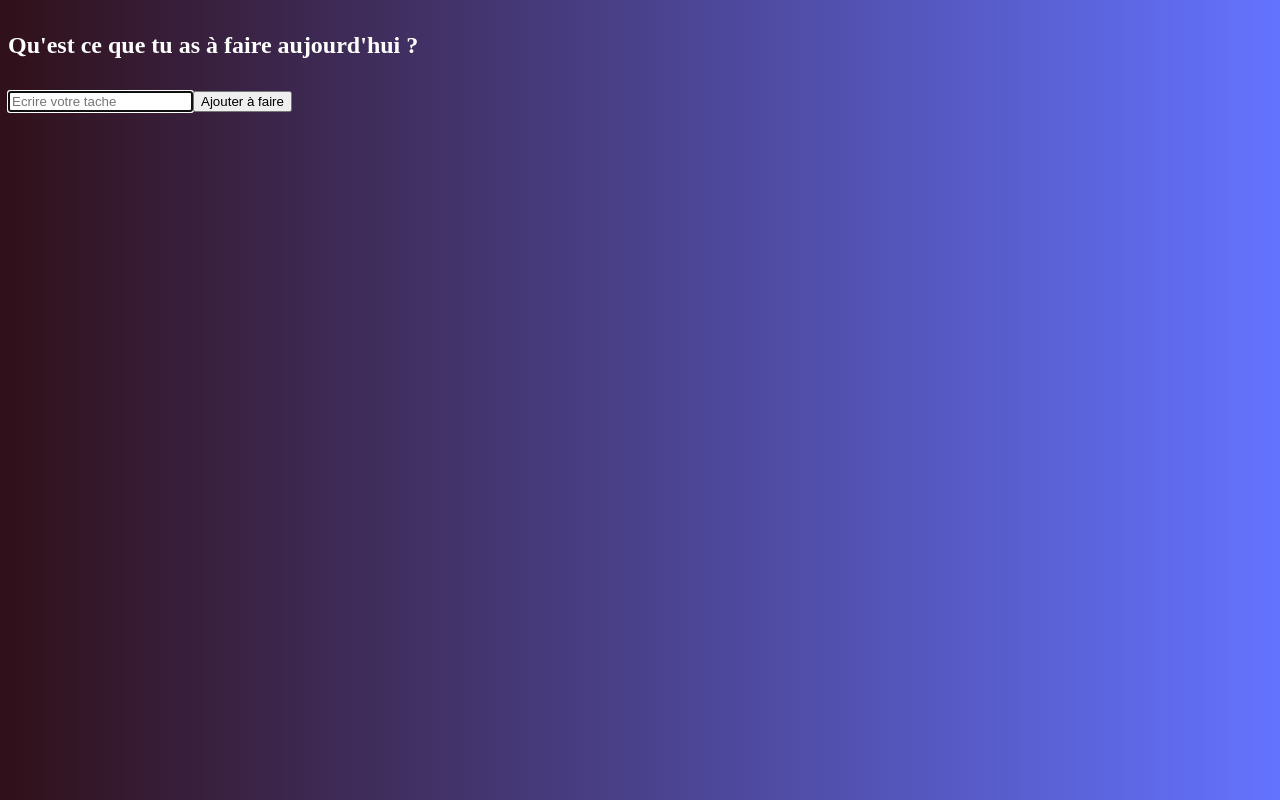
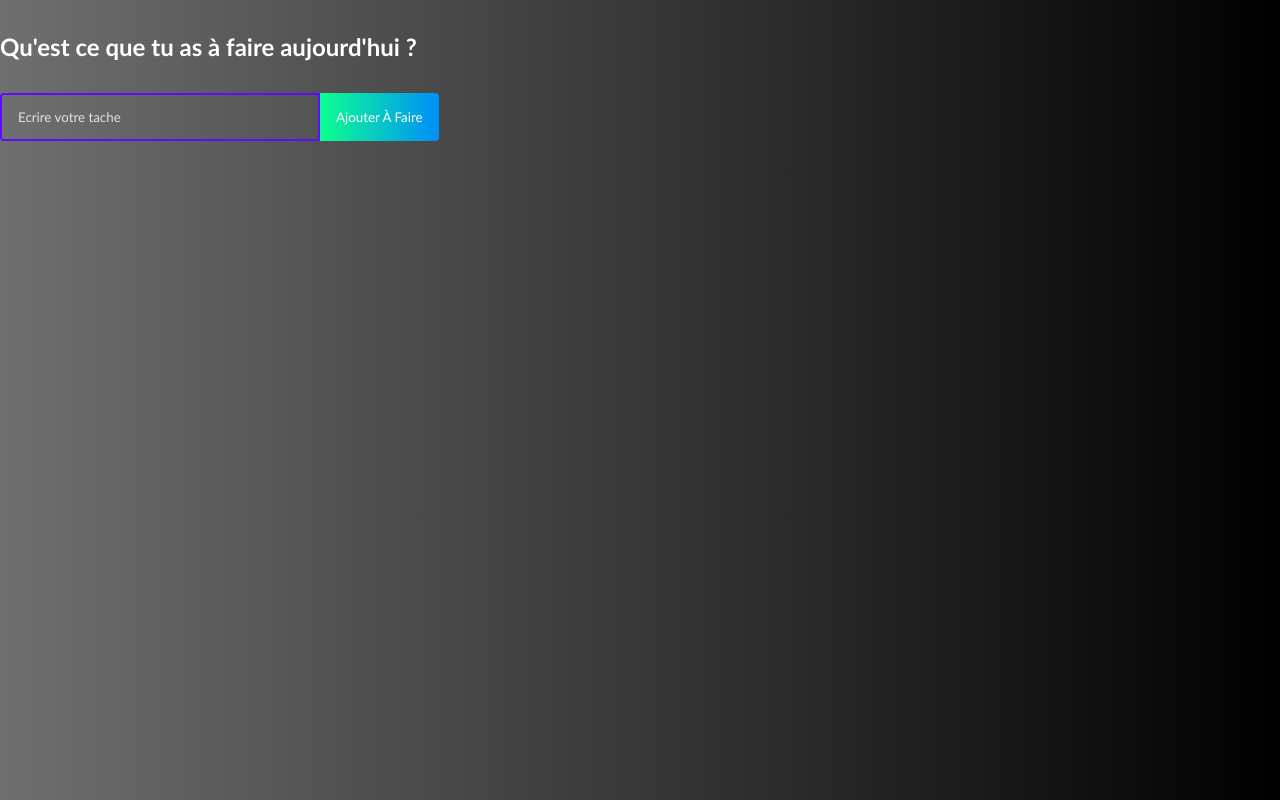
Before and after one commit to Mylan699/React, a React (Create React App) app: page / in a window 1280 px wide. Built offline with nearby package versions, Linux system fonts and the light colour scheme.

Commit message:
css final askip

```diff
--- a/src/App.css
+++ b/src/App.css
@@ -1,21 +1,19 @@
-{
+* {
   box-sizing: border-box;
   margin: 0;
   padding: 0;
-  font-family: 'Trebuchet MS', 'Lucida Sans Unicode',
-   'Lucida Grande',
-   'Lucida Sans', Arial, sans-serif;
+  font-family: 'Trebuchet MS', 'Lucida Sans Unicode', 'Lucida Grande',
+    'Lucida Sans', Arial, sans-serif;
 }
 
 body {
   background: linear-gradient(
     90deg,
-    rgba(48,16,25,1) 0%,
-    rgba(100,115,255,1) 100%
-
-  );
+   rgb(112 111 112) 0%,
+   rgb(0 0 0) 100%
+   );
 }
-.ToDo-app {
+.todo-app {
   display: flex;
   flex-direction: column;
   justify-content: start;
@@ -32,18 +30,18 @@ h1 {
   margin: 32px 0;
   color: #fff;
   font-size: 24px;
-  }
+}
 
 .complete {
   text-decoration: line-through;
   opacity: 0.4;
-  }
+}
 
-.ToDo-form {
+.todo-form {
   margin-bottom: 32px;
-  }
+}
 
-.ToDo-input {
+.todo-input {
   padding: 14px 32px 14px 16px;
   border-radius: 4px 0 0 4px;
   border: 2px solid #5d0cff;
@@ -53,11 +51,11 @@ h1 {
   color: #fff;
 }
 
-.ToDo-input::placeholder {
+.todo-input::placeholder {
   color: #e2e2e2;
 }
 
-.ToDo-button {
+.todo-button {
   padding: 16px;
   border: none;
   border-radius: 0 4px 4px 0;
@@ -65,33 +63,32 @@ h1 {
   outline: none;
   background: linear-gradient(
     90deg,
-    rgba(93, 12, 255, 1) 0%,
-    rgba(155, 0, 250, 1) 100%
-  );
+   rgb(12 255 143) 0%,
+   rgb(0 142 250) 100% );
   color: #fff;
   text-transform: capitalize;
 }
 
-.ToDo-input.edit {
+.todo-input.edit {
   border: 2px solid #149fff;
 }
 
-.ToDo-button.edit {
+.todo-button.edit {
   background: linear-gradient(
     90deg,
-    rgba(20,159,255,1) 0%,
-    rgba(17,122,255,1) 100%
+    rgba(20, 159, 255, 1) 0%,
+    rgba(17, 122, 255, 1) 100%
   );
   padding: 16px 22px;
 }
 
-.ToDo-container {
+.todo-container {
   display: flex;
   flex-direction: row;
   position: relative;
 }
 
-.ToDo-row {
+.todo-row {
   display: flex;
   justify-content: space-between;
   align-items: center;
@@ -108,27 +105,27 @@ h1 {
   width: 90%;
 }
 
-.ToDo-row:nth-child(4n + 1) {
+.todo-row:nth-child(4n + 1) {
   background: linear-gradient(
     90deg,
-    rgba(93,12,255,1) 0%
-    rgba(155,0,250,1) 100%
-  )
-}
-
-.ToDo-row:nth-child(4n + 2) {
-  background: linear-gradient(
-    90deg,
-    rgba(255,12,241,1) 0%
-    rgba(250,0,135,1) 100%
+    rgba(93, 12, 255, 1) 0%,
+    rgba(155, 0, 250, 1) 100%
   );
 }
 
-.ToDo-row:nth-child(4n + 3) {
+.todo-row:nth-child(4n + 2) {
   background: linear-gradient(
     90deg,
-    rgba(20,159,255,1) 0%
-    rgba(17,122,255,1) 100%
+    rgba(255, 12, 241, 1) 0%,
+    rgba(250, 0, 135, 1) 100%
+  );
+}
+
+.todo-row:nth-child(4n + 3) {
+  background: linear-gradient(
+    90deg,
+    rgba(20, 159, 255, 1) 0%,
+    rgba(17, 122, 255, 1) 100%
   );
 }
 
```
